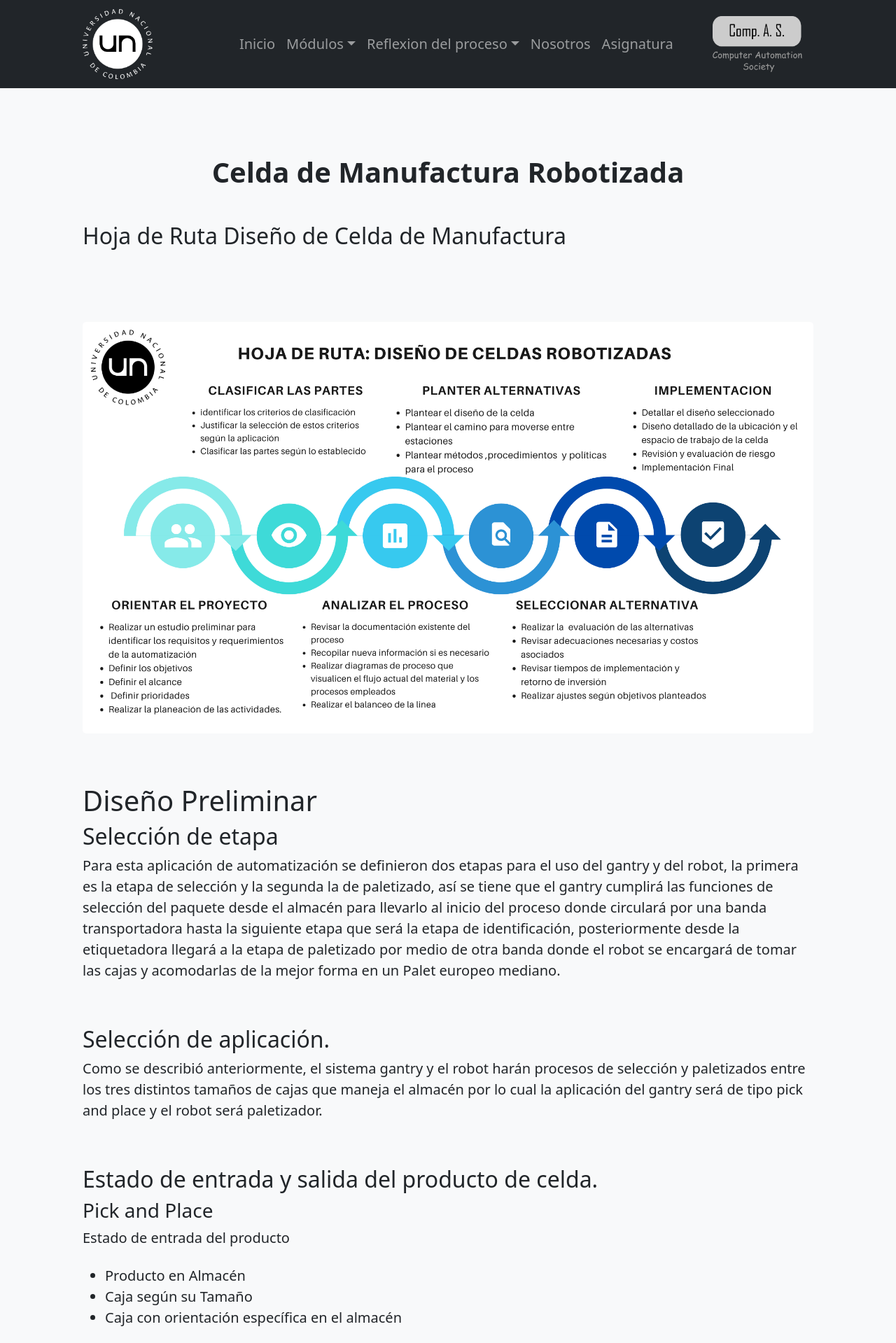
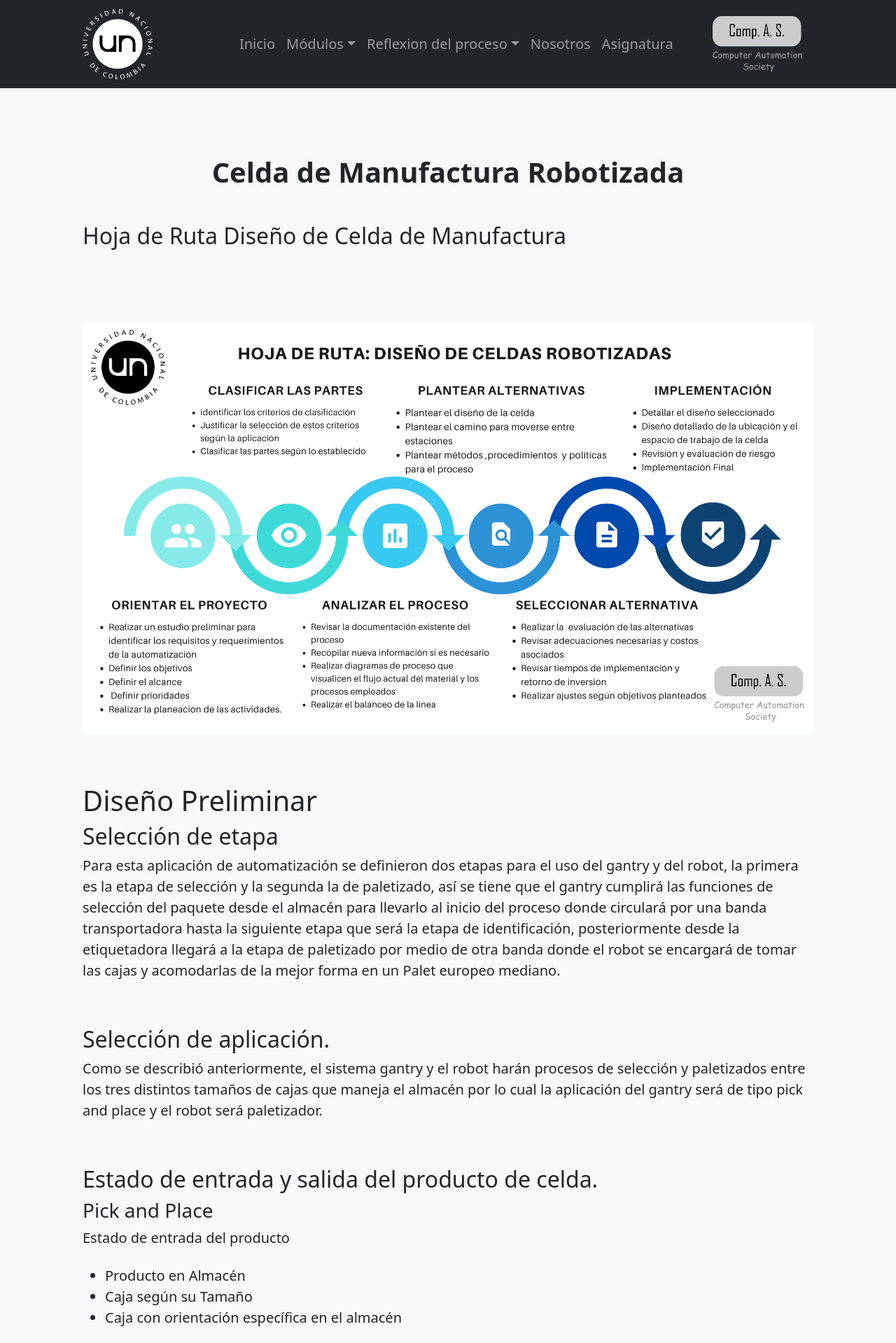
Before and after one commit to APM-GLSV/Comp.A.S, a Jekyll site: the page built from pages/modulos/celda_robotizada.html, in a window 1280 px wide. Shown: the top 1919 px of the page at 70% size. Built offline with Jekyll 4.4.1, drawn with Linux system fonts in a browser that asks for light colours.

Commit message:
Correcciones

```diff
--- a/index.html
+++ b/index.html
@@ -32,7 +32,7 @@
                     </div>
                     <div class="col mb-6 h-100">
                         <div class="feature bg-primary bg-gradient text-white rounded-3 mb-3"><a style="color:azure" href="{{ site.baseurl }}/pages/modulos/industria4.0.html"><i class="bi bi-cloud-check"></i></a></div>
-                        <h2 class="h5">Induistria 4.0</h2>
+                        <h2 class="h5">Industria 4.0</h2>
                     </div>
                     <div class="col mb-6 h-100">
                         <div class="feature bg-primary bg-gradient text-white rounded-3 mb-3"><a style="color:azure" href="{{ site.baseurl }}/pages/modulos/planeacion.html"><i class="bi bi-bar-chart-steps"></a></i></div>
```
Also changed, not shown: images/HojadeRuta_Celda.png.
